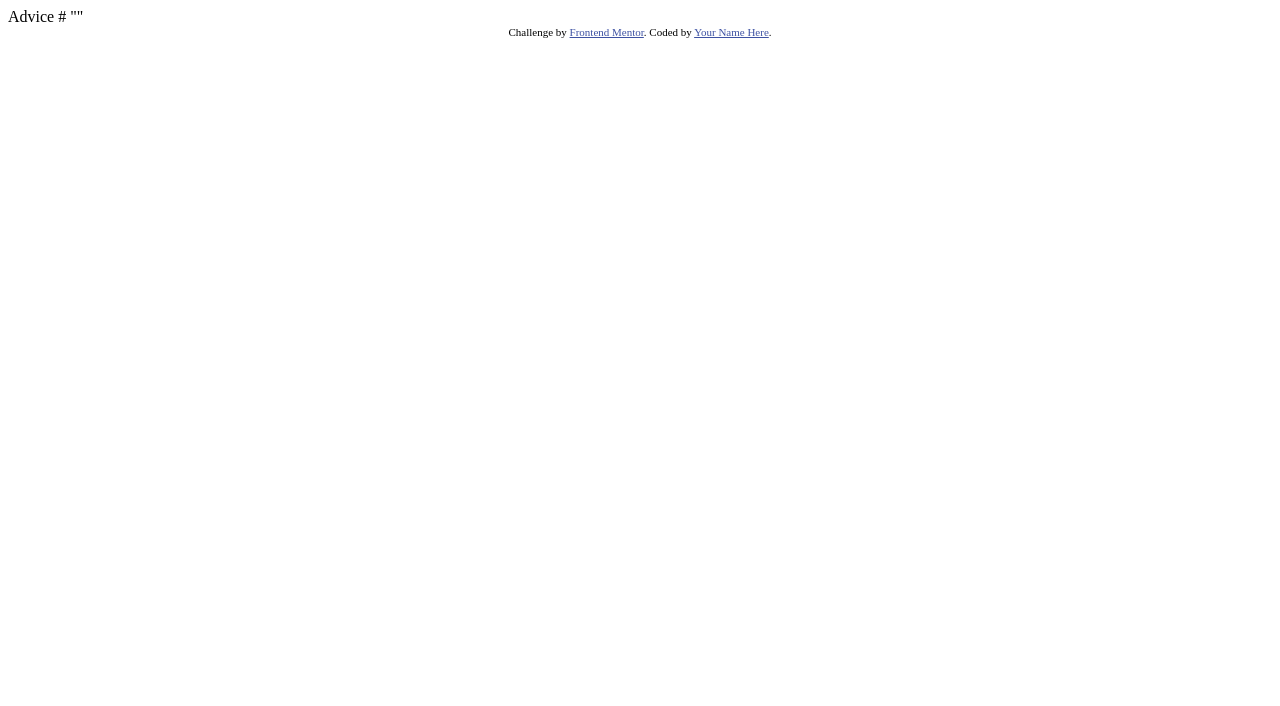
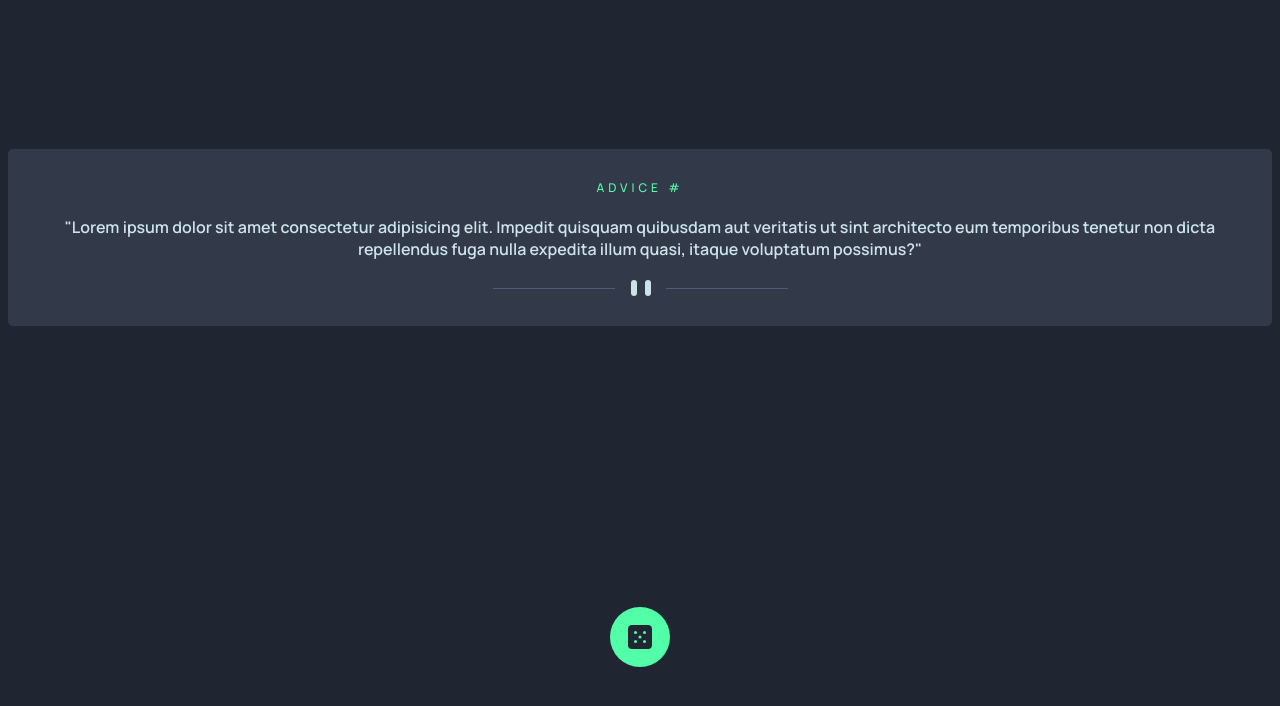
Before and after one commit to unimibYNGX/fe5-advice-generator, a plain HTML site: page index.html in a window 1280 px wide. Drawn offline with Linux system fonts and the light colour scheme.

Commit message:
visuals, gotta fix the dice

```diff
--- a/index.html
+++ b/index.html
@@ -17,13 +17,27 @@
 </head>
 <body>
 
-  Advice #<!-- Advice ID goes here -->
+  <main>
+    <div class="advice">
+      <div class="head-advice">ADVICE #</div>
+      <div class="txt-advice">"Lorem ipsum dolor sit amet consectetur adipisicing elit. Impedit quisquam quibusdam aut veritatis ut sint architecto eum temporibus tenetur non dicta repellendus fuga nulla expedita illum quasi, itaque voluptatum possimus?"</div>
+      <img src="images/pattern-divider-mobile.svg" alt="">
+    </div>
 
-  "<!-- Advice text goes here -->"
+    <div class="dice">
+      <img src="images/icon-dice.svg" class="svg-dice" alt="">
+    </div>
 
-  <div class="attribution">
-    Challenge by <a href="https://www.frontendmentor.io?ref=challenge" target="_blank">Frontend Mentor</a>.
-    Coded by <a href="#">Your Name Here</a>.
-  </div>
+    <div class="attribution">
+      Challenge by <a href="https://www.frontendmentor.io?ref=challenge" target="_blank">Frontend Mentor</a>.
+      Coded by <a href="#">Your Name Here</a>.
+    </div>
+  </main>
+
+  <script>
+    fetch()
+    const dbParam = JSON.stringify('https://api.adviceslip.com/advice');
+    console.log(dbParam);
+  </script>
 </body>
 </html>
--- a/styles.css
+++ b/styles.css
@@ -1,8 +1,83 @@
-nav {
-  display: block;
+@import url('https://fonts.googleapis.com/css2?family=Manrope:wght@200;300;400;500;600;700;800&display=swap');
+
+/*
+### Primary
+
+- Light Cyan: hsl(193, 38%, 86%)
+- Neon Green: hsl(150, 100%, 66%)
+
+### Neutral
+
+- Grayish Blue: hsl(217, 19%, 38%)
+- Dark Grayish Blue: hsl(217, 19%, 24%)
+- Dark Blue: hsl(218, 23%, 16%)
+
+*/
+
+* {
+  font-family: "Manrope", sans-serif;
 }
-nav ul {
-  display: inline;
+
+html {
+  height: 100%;
+}
+
+:root {
+  --light_cyan: hsl(193,38%,86%);
+  --neon_green: hsl(150,100%,66%);
+  --grayish_blue: hsl(217,19%,38%);
+  --dark_grayish_blue: hsl(217,19%,24%);
+  --dark_blue: hsl(218,23%,16%);
+}
+
+body {
+  background-color: var(--dark_blue);
+  height: 100%;
+}
+
+.head-advice {
+  color: var(--neon_green);
+  font-weight: 500;
+  letter-spacing: 4px;
+  font-size: 12px;
+  margin-bottom: 20px;
+}
+
+.txt-advice {
+  color: var(--light_cyan);
+  font-weight: 600;
+  margin-bottom: 20px;
+}
+
+.dice {
+  padding: 18px;
+  background-color: var(--neon_green);
+  border-radius: 50px;
+  height: 24px;
+}
+
+main {
+  display: flex;
+  flex-wrap: wrap;
+  height: 100%;
+  align-items: center;
+  justify-content: center;
+}
+
+.advice {
+  height: fit-content;
+  flex-wrap: wrap;
+  align-items: center;
+  text-align: center;
+  justify-content: center;
+  display: flex;
+  padding: 30px;
+  background-color: var(--dark_grayish_blue);
+  border-radius: 5px;
+}
+
+.attribution {
+  display: none;
 }
 
 /*# sourceMappingURL=styles.css.map */
```
